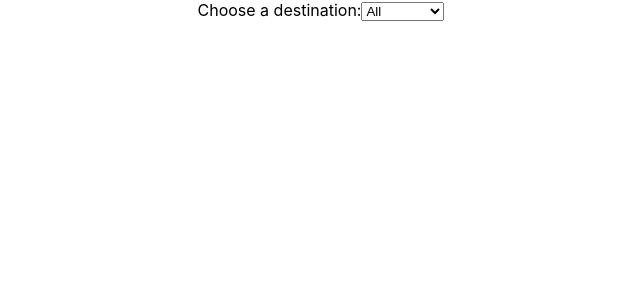
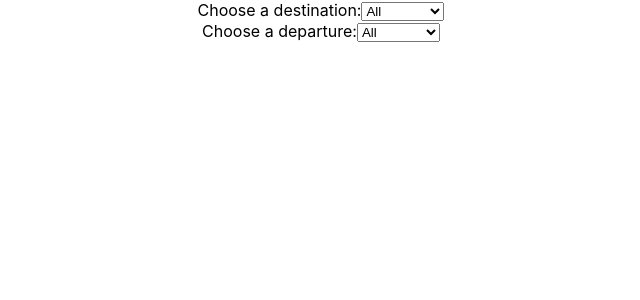
Before and after one commit to BlueKhakis/flights, a React (Create React App) app: page / in a window 1280 px wide. Shown: the top 300 px of the page, without its empty margins (319-959 px from the left). Built offline with nearby package versions, Linux system fonts and the light colour scheme; no server answers.

Commit message:
OriginDestination

```diff
--- a/src/App.js
+++ b/src/App.js
@@ -1,15 +1,26 @@
 import { useEffect, useState } from 'react';
 import './App.css';
 import Destination from './components/Destination';
+import OriginDestination from './components/OriginDestination';
 
 function App() {
   const [flights, setFlights] = useState(null);
   const url = "https://api.skypicker.com/flights?flyFrom=PRG&to=VLC&dateFrom=26/06/2021&dateTo=26/06/2021&partner=data4youcbp202106&v=3&limit=5&sort=date&asc=1";
 
+  const [destination, setDestination] = useState('all');
+  const [originDestination, setOriginDestination] = useState('all');
+
   async function fetchAll() {
     const resp = await fetch(url);
     const data = await resp.json();
     setFlights(data);
+  }
+
+  async function fetchDestination() {
+    const results = await fetch(`https://api.skypicker.com/flights?flyFrom=${originDestination}&to=${destination}&dateFrom=26/06/2021&dateTo=26/06/2021&partner=data4youcbp202106&v=3&limit=5&sort=date&asc=1`);
+    const data = await results.json();
+    console.log(data);
+    setDestination(data);
   }
 
   useEffect(() => {
@@ -19,7 +30,9 @@ function App() {
   return (
     <div className="App">
 
-      <Destination />
+      <Destination setDestination={setDestination} />
+
+      <OriginDestination setOriginDestination={setOriginDestination}/>
 
     </div>
   );
--- /dev/null
+++ b/src/components/OriginDestination.jsx
@@ -0,0 +1,17 @@
+import {useState} from 'react';
+
+function OriginDestination(props) {
+  return (
+    <div className="OriginDestination">
+      <label for="OriginDestination">Choose a departure:</label>
+        <select onChange={(event) =>  props.setOriginDestination(event.target.value)} id="filter" name="filter">
+            <option value="all" >All</option>
+            <option value="PRG" >Prague</option>
+            <option value="SFX" >Berlin</option>
+            <option value="WAW" >Warsaw</option>
+            <option value="PED" >Pardubice</option>
+        </select>
+    </div>
+  );
+}
+export default OriginDestination;
```
